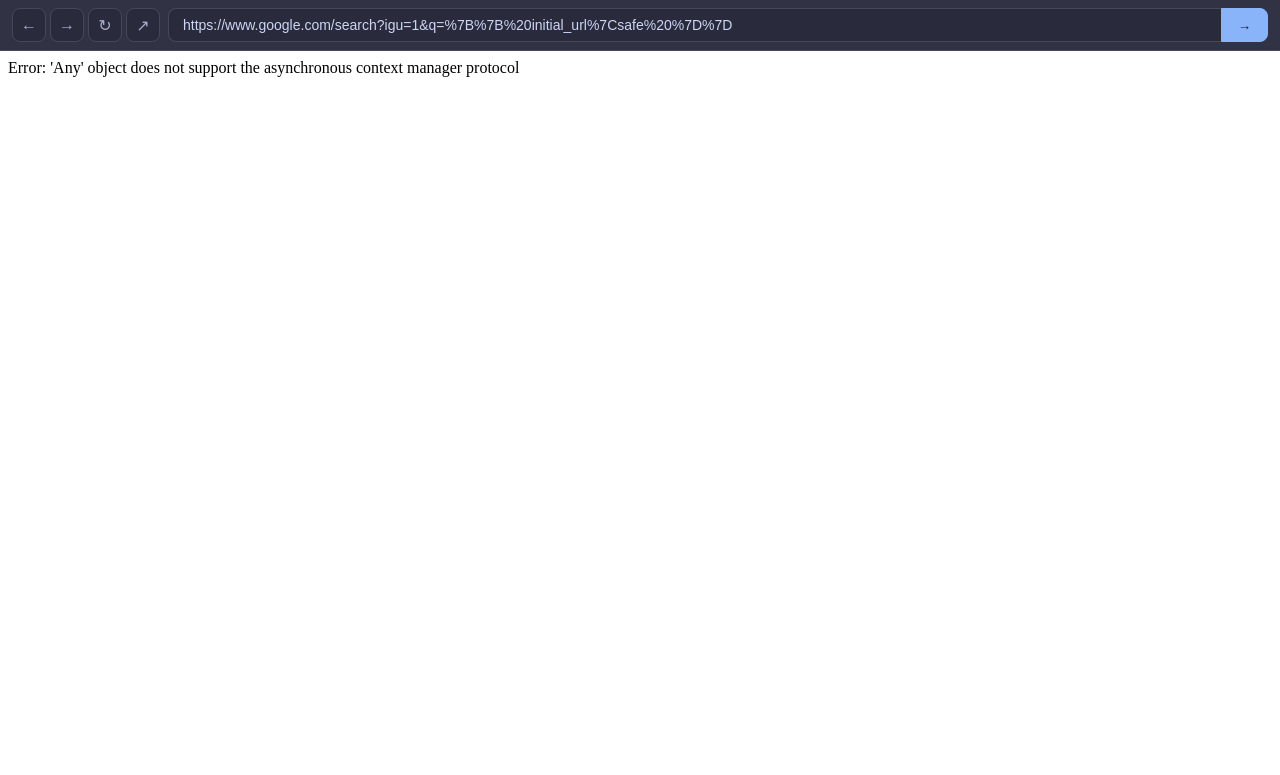
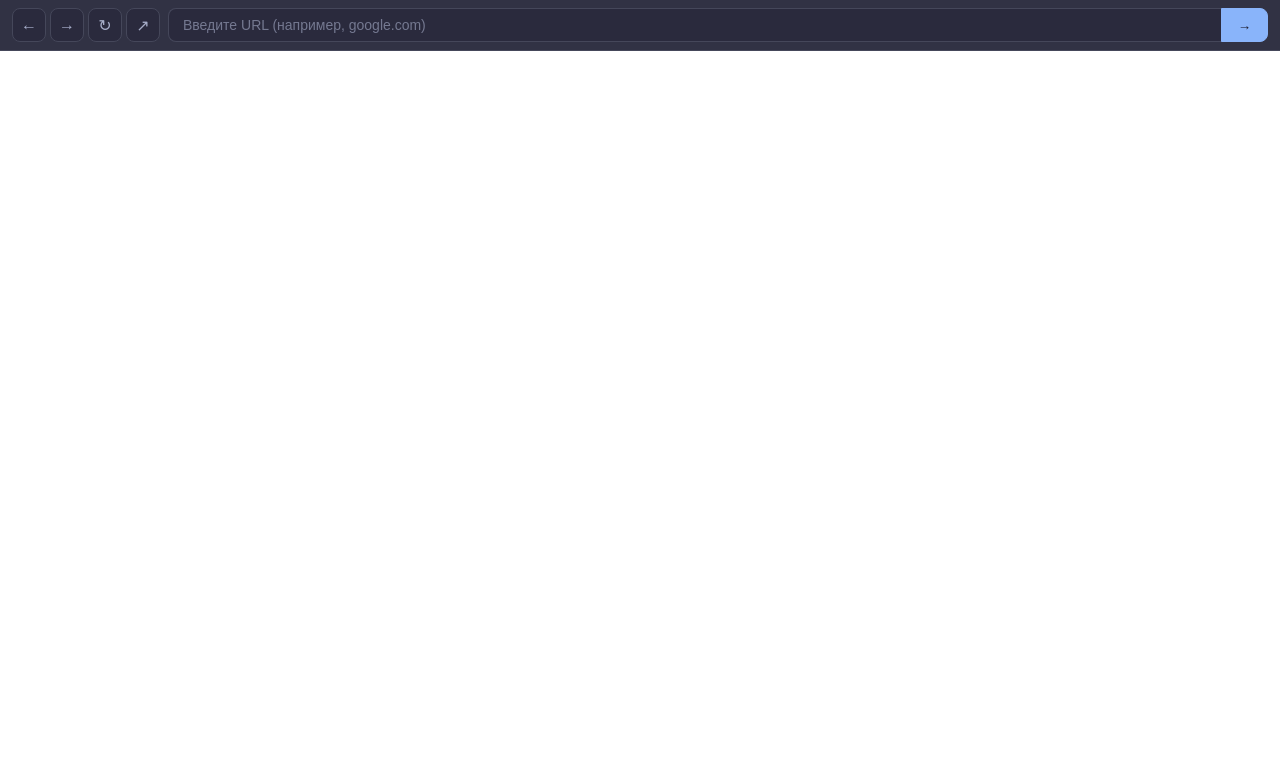
Before and after one commit to ayazmur/codebrowser, a Django app: page / in a window 1280 px wide. Shown: the top 775 px of the page. Run offline with Django 5.2, Linux system fonts and the light colour scheme.

Commit message:
Fix: read initial URL from query params instead of template

```diff
--- a/browser/static/browser/js/main.js
+++ b/browser/static/browser/js/main.js
@@ -90,7 +90,8 @@
         }
     });
 
-    var initialUrl = '{{ initial_url|safe }}';
+    var params = new URLSearchParams(window.location.search);
+    var initialUrl = params.get('url');
     if (initialUrl) {
         loadUrl(initialUrl);
     }
--- a/browser/templates/browser/base.html
+++ b/browser/templates/browser/base.html
@@ -16,7 +16,7 @@
                 <button class="nav-btn" id="btn-external" title="ОткрытьExternally">↗</button>
             </div>
             <div class="url-bar-container">
-                <input type="text" id="url-input" class="url-input" placeholder="Введите URL (например, google.com)" value="{{ initial_url }}" autocomplete="off">
+                <input type="text" id="url-input" class="url-input" placeholder="Введите URL (например, google.com)" value="" autocomplete="off">
                 <button class="go-btn" id="btn-go">→</button>
             </div>
         </div>
```
